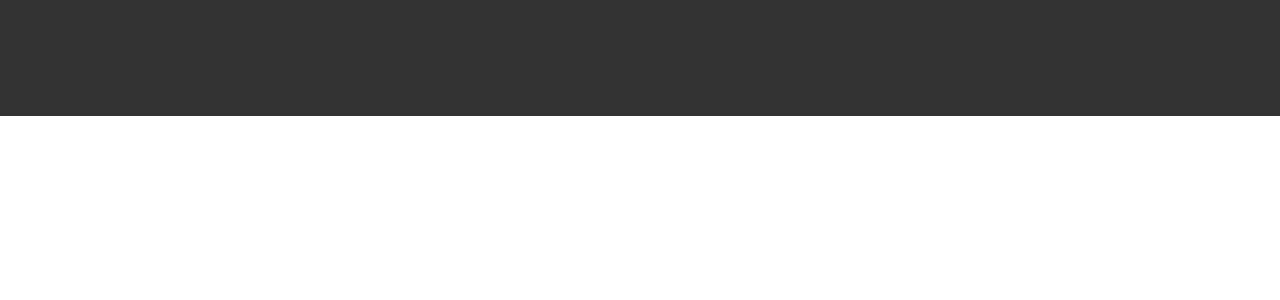
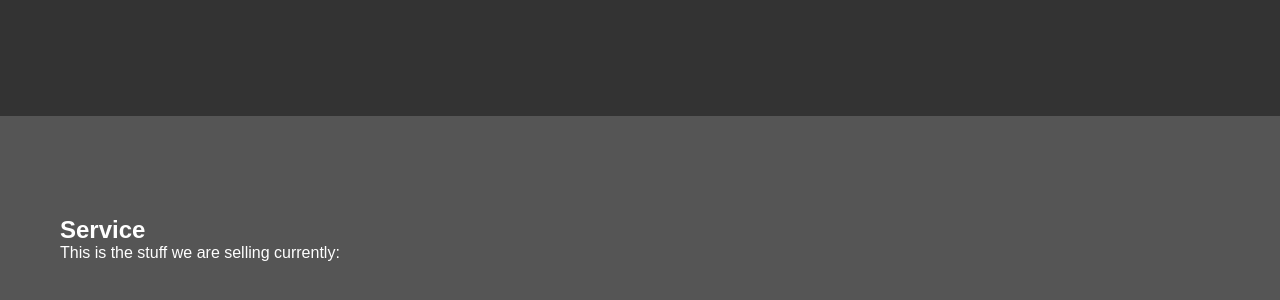
Before and after one commit to vexius213/school-projects, a plain HTML site: page Projekt 2 Scrollsite/index.html in a window 1280 px wide. Shown: the part 2284-2584 px from the top of the page. Before the commit the page ends 2400 px from the top, so only its background shows below. Drawn offline with Linux system fonts and the light colour scheme.

Commit message:
added services

```diff
--- a/Projekt 2 Scrollsite/index.html
+++ b/Projekt 2 Scrollsite/index.html
@@ -12,6 +12,7 @@
         <a href="#home">Home</a>
         <a href="#about">About</a>
         <a href="#contact">Contact</a>
+        <a href="#service">Service</a>
     </nav>
 
     <!-- Detta är Hem Sektionen -->
@@ -51,6 +52,16 @@
                 <h1>Contact</h1>
                 <p>If you are interested in buying anything from us, email us at cars@gmail.com</p>
 				<p>Or you can call us at: 0721571295</p>
+            </div>
+        </div>
+    </section>
+
+        <!-- Detta är Service Sektionen -->
+    <section id="service" class="section">
+        <div class="content">
+            <div class="text">
+                <h1>Service</h1>
+                <p>This is the stuff we are selling currently:</p>
             </div>
         </div>
     </section>
--- a/Projekt 2 Scrollsite/style.css
+++ b/Projekt 2 Scrollsite/style.css
@@ -61,3 +61,8 @@ nav a:hover {
     background: #333;
     color: white;
 }
+
+#service {
+    background: #555;
+    color: white;
+}
```
